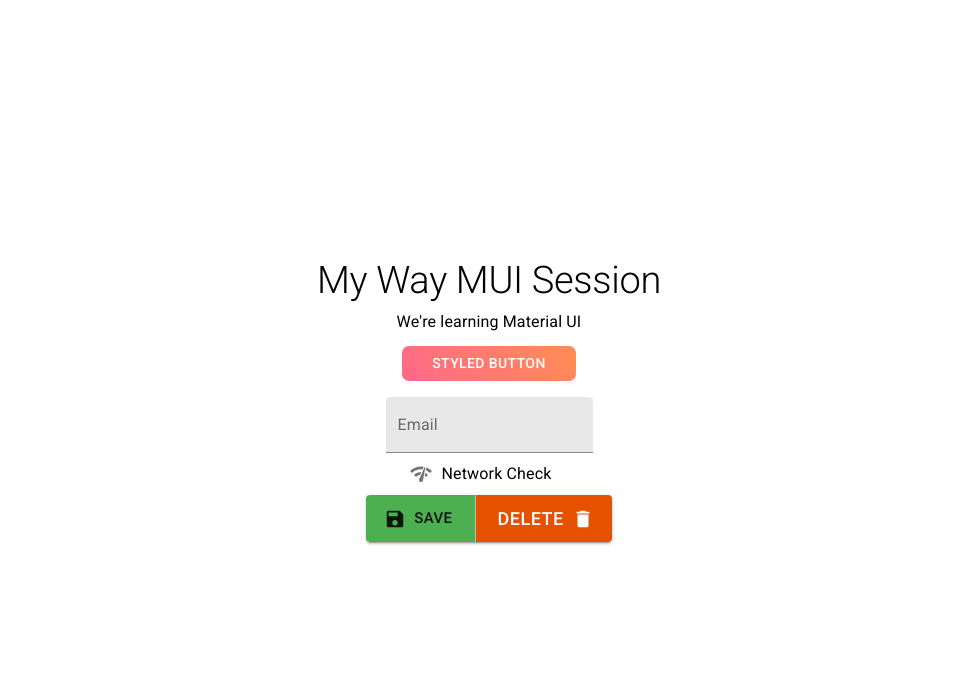
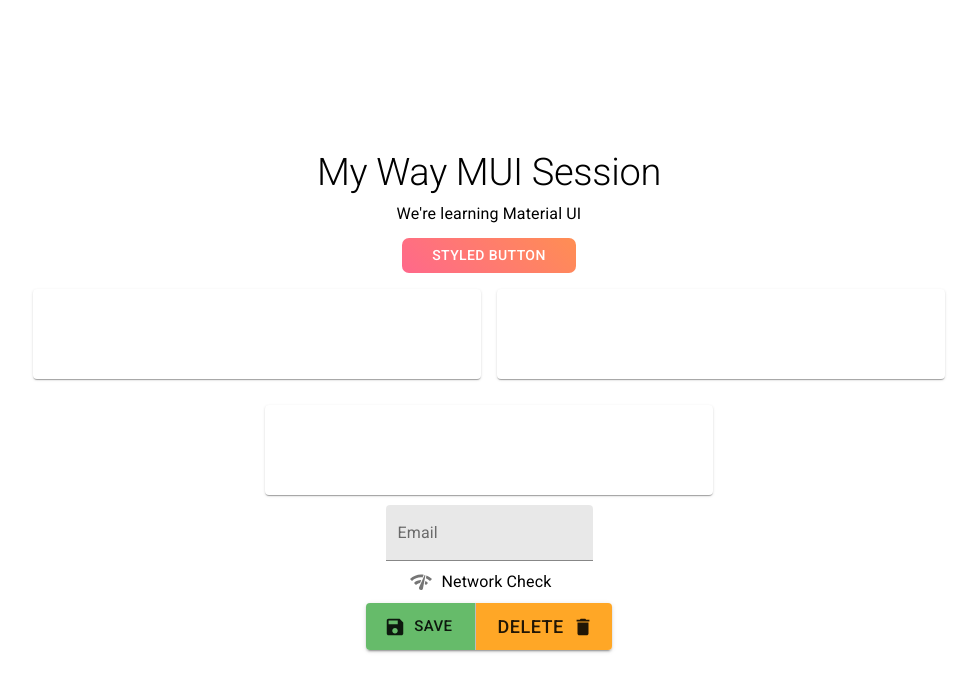
Before and after one commit to israfil3019/react-styling-material, a React (Create React App) app: page / in a window 1280 px wide. Shown: the top 692 px of the page, without its empty margins (151-1128 px from the left). Built offline with nearby package versions, Linux system fonts and the light colour scheme.

Commit message:
add wrapper and cards

```diff
--- a/src/App.js
+++ b/src/App.js
@@ -1,12 +1,14 @@
 import "./App.css";
+// import StyledComponents from './components/styled-comp/index'
 import Buttons from "./components/material-ui/buttons/Buttons";
 import CheckBoxComp from "./components/material-ui/checkbox/CheckBoxComp";
 import StyledButton from "./components/material-ui/styled-button/StyledButton";
 import TextFieldComp from "./components/material-ui/text-field/TextFieldComp";
+import Typography from "./components/material-ui/typography/TypographyComp";
+import Wrapper from "./components/material-ui/wrapper/Wrapper";
+import Cards from "./components/material-ui/cards/Cards";
 import { ThemeProvider, createMuiTheme } from "@material-ui/core/styles";
 import { orange, green } from "@material-ui/core/colors";
-import TypographyComp from "./components/material-ui/typography/TypographyComp";
-// import StyledComponents from "./components/styled-comp/index";
 
 const theme = createMuiTheme({
   typography: {
@@ -20,10 +22,10 @@ const theme = createMuiTheme({
   },
   palette: {
     primary: {
-      main: orange[900],
+      main: orange[400],
     },
     secondary: {
-      main: green[500],
+      main: green[400],
     },
   },
 });
@@ -31,18 +33,20 @@ const theme = createMuiTheme({
 function App() {
   return (
     <ThemeProvider theme={theme}>
-      <div className="App">
-        <div className="Header">
-          {/* <StyledComponents /> */}
-          <TypographyComp />
-          <StyledButton />
-          <TextFieldComp />
-          <CheckBoxComp />
-          <Buttons />
+      <Wrapper>
+        <div className="App">
+          <header className="Header">
+            <Typography />
+            <StyledButton />
+            <Cards />
+            <TextFieldComp />
+            <CheckBoxComp />
+            <Buttons />
+            {/* <StyledComponents /> */}
+          </header>
         </div>
-      </div>
+      </Wrapper>
     </ThemeProvider>
   );
 }
-
 export default App;
--- /dev/null
+++ b/src/components/material-ui/cards/Cards.js
@@ -0,0 +1,16 @@
+import Grid from "@material-ui/core/Grid/Grid";
+import Paper from "@material-ui/core/Paper/Paper";
+
+const Cards = () => {
+  return (
+    <Grid container spacing={2} justify="center">
+      {[0, 1, 2].map((value) => (
+        <Grid key={value} item xs={3} sm={6}>
+          <Paper style={{ height: 90, marginBottom: 10 }} />
+        </Grid>
+      ))}
+    </Grid>
+  );
+};
+
+export default Cards;
--- /dev/null
+++ b/src/components/material-ui/wrapper/Wrapper.js
@@ -0,0 +1,8 @@
+import React from "react";
+import Container from "@material-ui/core/Container/Container";
+
+const Wrapper = ({ children }) => {
+  return <Container maxWidth="md">{children}</Container>;
+};
+
+export default Wrapper;
```
